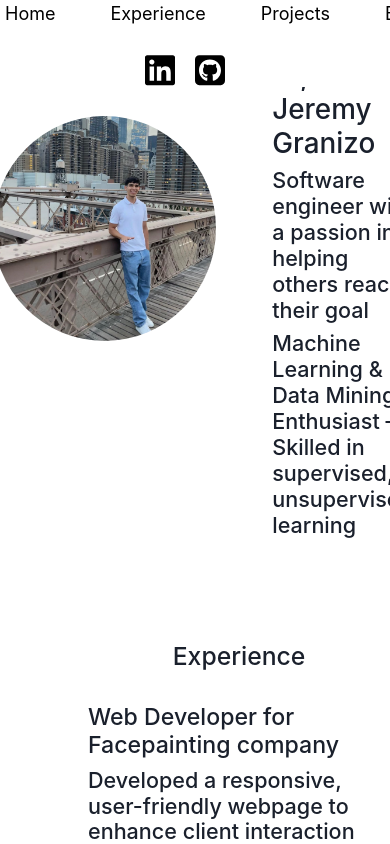
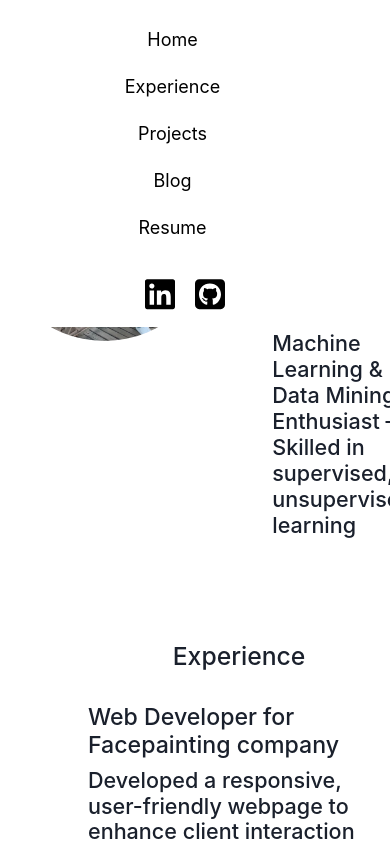
Before and after one commit to jgranizo/MyWebsite, a React (Vite) app in the folder MyWebsite/frontend2/: page / in a window 390 px wide. Shown: the top 844 px of the page. Built offline with nearby package versions, Linux system fonts and the light colour scheme.

Commit message:
Update App.css

```diff
--- a/MyWebsite/frontend2/src/App.css
+++ b/MyWebsite/frontend2/src/App.css
@@ -27,7 +27,6 @@ body{
   }
 
   .navbar-home{
-    position: fixed;
     justify-content: space-around;
     top:0px;
     width: 100%;
@@ -36,11 +35,13 @@ body{
     background-color: var(--colorsecondary);
     display: flex;
     flex-wrap: wrap ;
+    flex-direction: center;
+    padding:1rem 0
   }
   .navbar-home ul li a{
     color: var(--colorprimary);
     text-decoration: none;
-    font-size:2px;
+    font-size:16px;
   transition: color 0.3s ease;}
   .navbar-home ul li a:hover{
     color: var(--coloraccent);
@@ -49,8 +50,12 @@ body{
     max-width: 300px;
     display: flex;
     flex-wrap: wrap;
-    margin-right: .5px;
-    margin-left: .5px;
+    margin:10px 0;
+  }
+  .navbar-home ul {
+    flex-direction: column; /* Make nav items vertical */
+    align-items: center;
+    width: 100%;
   }
 
 svg{
```
